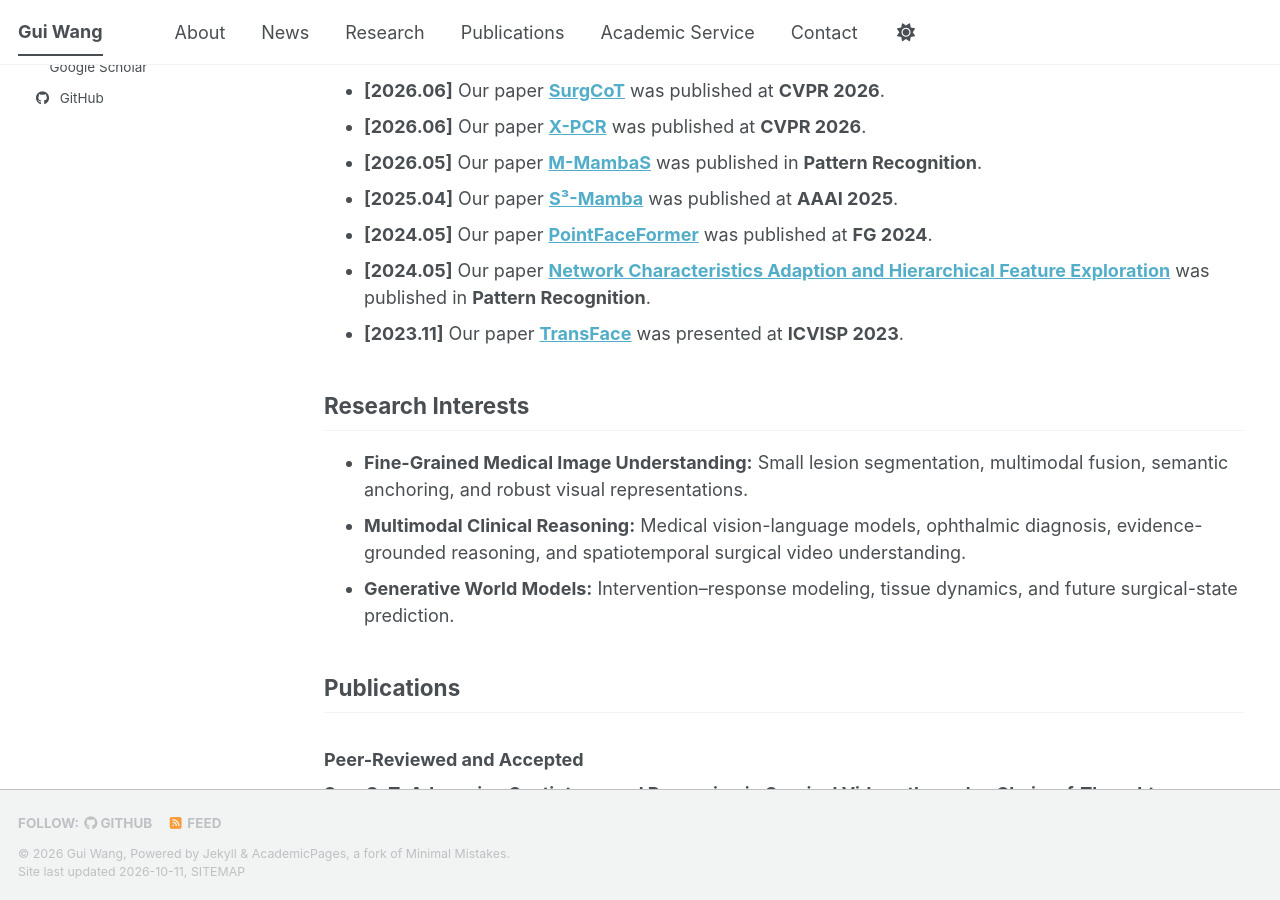
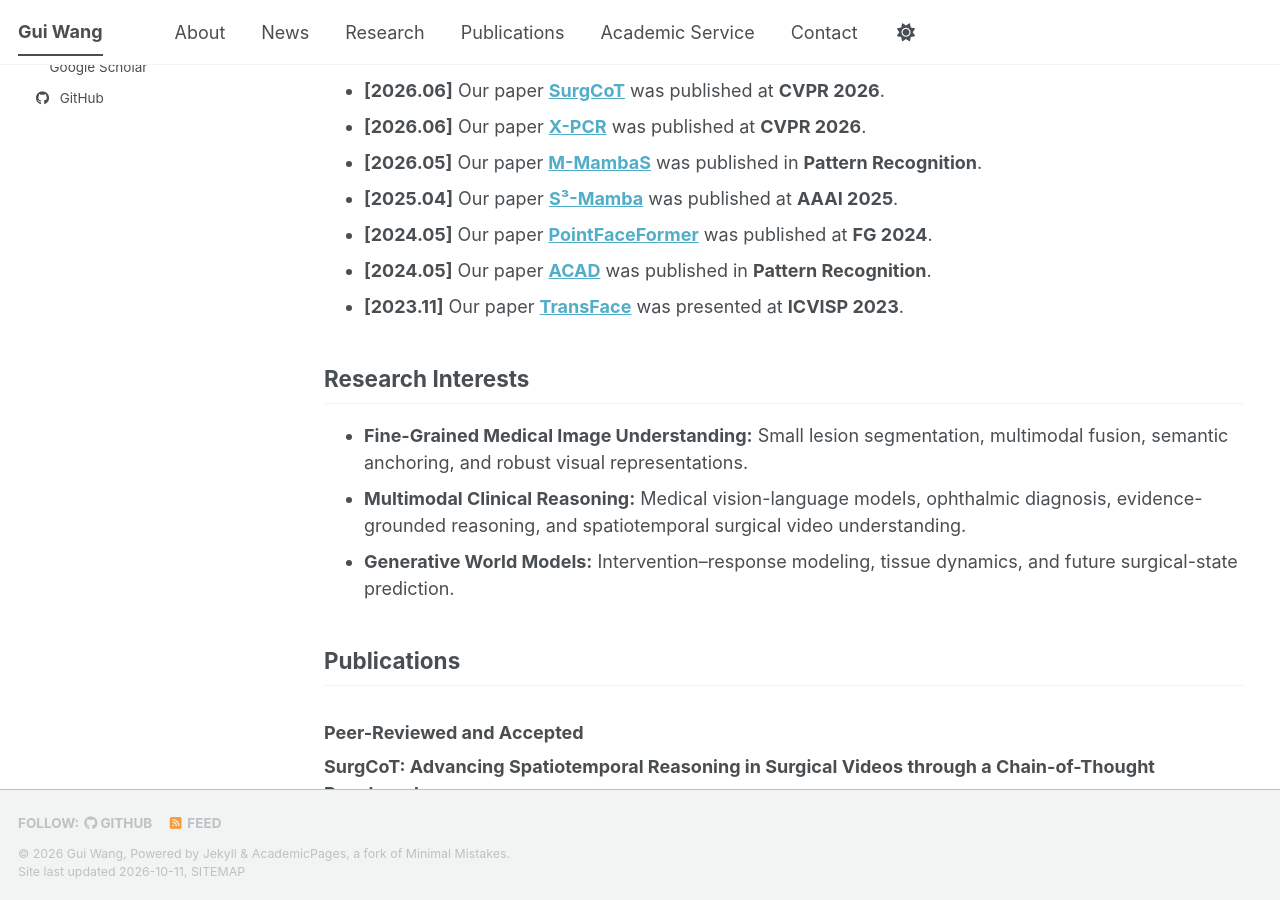
Before and after one commit to Erin668/Erin668.github.io, a Jekyll site: the page built from _pages/about.md, in a window 1280 px wide and 900 px high, scrolled down 563 px. Built offline with Jekyll 4.4.1, drawn with Linux system fonts in a browser that asks for light colours; a style sheet for code colours, icons or effects is not loaded.

Commit message:
Use ACAD short name in News item

```diff
--- a/_pages/about.md
+++ b/_pages/about.md
@@ -23,7 +23,7 @@ Welcome to contact me about research collaboration, please don't hesitate to dro
 - **[2026.05]** Our paper [**M-MambaS**](https://doi.org/10.1016/j.patcog.2026.113923) was published in **Pattern Recognition**.
 - **[2025.04]** Our paper [**S³-Mamba**](https://doi.org/10.1609/aaai.v39i7.32824) was published at **AAAI 2025**.
 - **[2024.05]** Our paper [**PointFaceFormer**](https://doi.org/10.1109/FG59268.2024.10581966) was published at **FG 2024**.
-- **[2024.05]** Our paper [**Network Characteristics Adaption and Hierarchical Feature Exploration**](https://doi.org/10.1016/j.patcog.2023.110240) was published in **Pattern Recognition**.
+- **[2024.05]** Our paper [**ACAD**](https://doi.org/10.1016/j.patcog.2023.110240) was published in **Pattern Recognition**.
 - **[2023.11]** Our paper [**TransFace**](https://scholar.google.com/citations?view_op=view_citation&user=3DSNjtcAAAAJ&citation_for_view=3DSNjtcAAAAJ:2osOgNQ5qMEC) was presented at **ICVISP 2023**.
 
 
```
